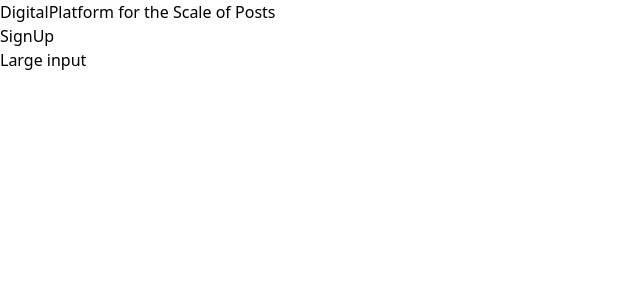
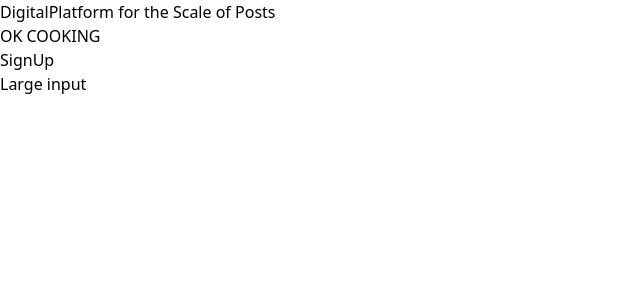
Before and after one commit to icodejsx/PostServerUi, a React (Vite) app in the folder postserverui/: page / in a window 1280 px wide. Shown: the top 300 px of the page, without its empty margins (0-640 px from the left). Built offline with nearby package versions, Linux system fonts and the light colour scheme.

Commit message:
BUILDING

```diff
--- a/postserverui/src/components/Signpage/Signup.JSX
+++ b/postserverui/src/components/Signpage/Signup.JSX
@@ -6,7 +6,7 @@ const Signup = () => {
         <div className='flex'>
             <div className='text-3xl'>
                 <p>DigitalPlatform for the Scale of Posts </p>
-                <p></p>
+                <p>OK COOKING</p>
             </div>
             <form>
                 <p className='text-3xl font-bold'>SignUp</p>
```
